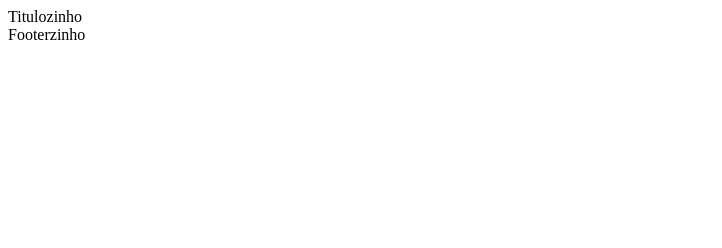
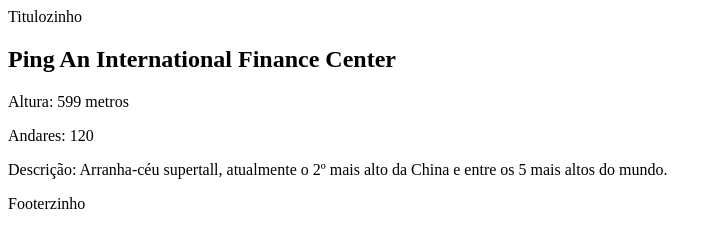
Before and after one commit to 1TDSPB-25/maiores-predios-do-mundo, a plain HTML site: page index.html in a window 1280 px wide. Shown: the whole page, without its empty margins (0-722 px from the left). Drawn offline with Linux system fonts and the light colour scheme.

Commit message:
Adicionando informações sobre o Ping An International

```diff
--- a/index.html
+++ b/index.html
@@ -28,7 +28,10 @@
                 <!-- Kaliel -->
             </div>
             <div id="PingAnInternational">
-                <!-- Kayque -->
+                <h1>Ping An International Finance Center</h1>
+                  <p>Altura: 599 metros</p>
+                  <p>Andares: 120</p>
+                  <p>Descrição: Arranha-céu supertall, atualmente o 2º mais alto da China e entre os 5 mais altos do mundo.</p>
             </div>
             <div id="lottleWorldTower">
                 <!-- Tavin -->
```
